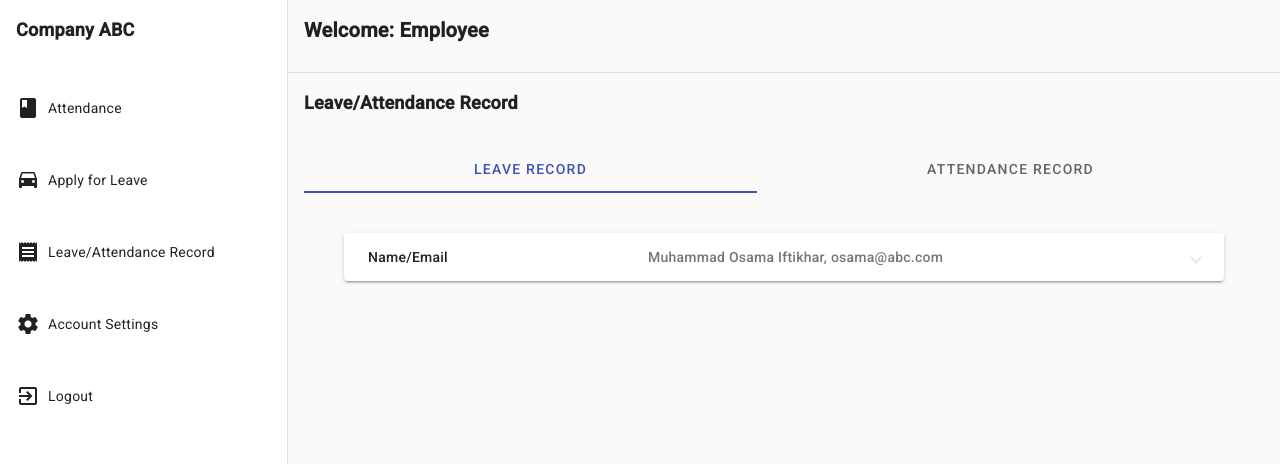
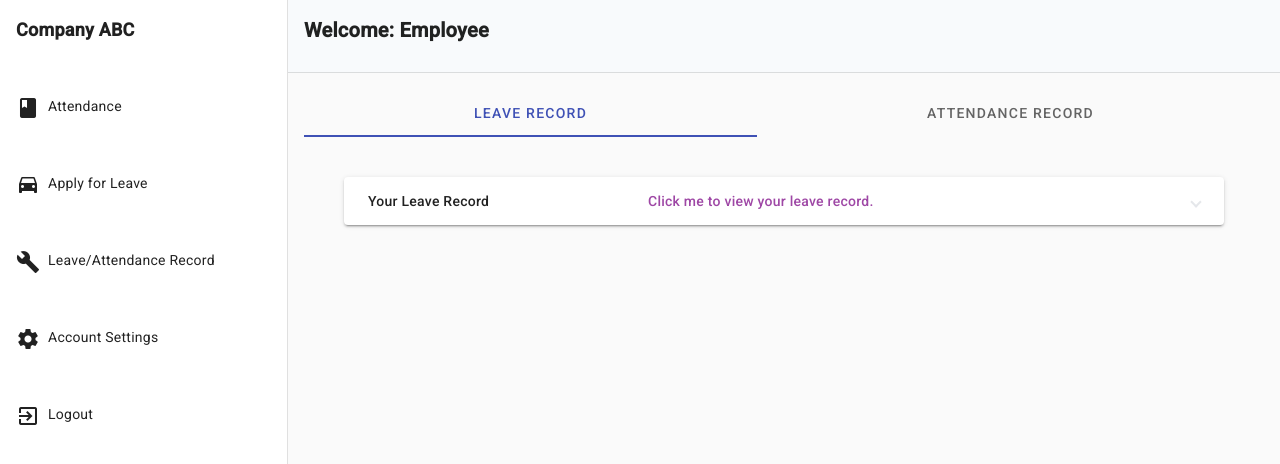
Before and after one commit to VuProjectCS619/leave-attendance-record-system-fe, an Angular app: page /employee/record in a window 1280 px wide. Shown: the top 464 px of the page. Built offline with nearby package versions, Linux system fonts and the light colour scheme.

Commit message:
added texts on employee dashboard

```diff
--- a/src/app/account/login/login.component.ts
+++ b/src/app/account/login/login.component.ts
@@ -27,14 +27,14 @@ export class LoginComponent {
 
   navigate() {
     // Check the user's role here
-    let userRole = "admin";
+    let userRole = "employee";
 
     if (userRole === 'admin') {
       this.route.navigate(['/admin/add-employee']).then(r => true );
     } else if(userRole === 'employee') {
       this.route.navigate(['/employee/attendance']).then(r => true);
     } else{
-      this.route.navigate(['http://localhost:4200/']).then(r => false);
+      this.route.navigate(['']).then(r => false);
     }
   }
   // onClick (){
--- a/src/app/employee/account-setting/account-setting.component.html
+++ b/src/app/employee/account-setting/account-setting.component.html
@@ -5,11 +5,11 @@
   <!--Card-->
     <mat-card class="w-96 h-auto shadow-xl p-4 ">
       <div class="flex flex-col gap-4">
-        <p class=" text-xs font-semibold">Name:{{" "}}<span class="font-normal ">{{myName}}</span> </p>
-        <p class=" text-xs font-semibold">Email:{{" "}}<span class="font-normal ">{{myEmail}}</span> </p>
-        <p class=" text-xs font-semibold">Salary:{{" "}}<span class="font-normal ">{{mySalary}}</span> </p>
-        <p class=" text-xs font-semibold">Designation:{{" "}}<span class="font-normal ">{{myDesignation}}</span> </p>
-        <p class=" text-xs font-semibold">Contact:{{" "}}<span class="font-normal ">{{myContact}}</span></p>
+        <div class="flex flex-col gap-2">
+          <mat-card-title>Update Profile Settings</mat-card-title>
+          <mat-card-subtitle class="text-fuchsia-800/80">Here you can update your profile information</mat-card-subtitle>
+          <mat-card-subtitle class="text-red-800/80 ">Note: To update your other credentials, contact your admin.</mat-card-subtitle>
+        </div>
         <!--Update Name-->
         <div class="flex flex-col" >
         <mat-form-field appearance="fill">
@@ -36,19 +36,6 @@
           </div>
         </mat-card-actions>
         </div>
-        <!--Contact Number -->
-        <div class="flex  flex-col" >
-        <mat-form-field appearance="fill">
-          <mat-label>Update Contact</mat-label>
-          <input matInput placeholder="00123243831">
-        </mat-form-field>
-        <mat-card-actions>
-          <!--Button -->
-          <div class="flex w-full justify-end ">
-            <button  mat-raised-button  color="primary">UPDATE</button>
-          </div>
-        </mat-card-actions>
-        </div>
       </div>
     </mat-card>
   </div>
--- a/src/app/employee/apply-for-leave/apply-for-leave.component.html
+++ b/src/app/employee/apply-for-leave/apply-for-leave.component.html
@@ -1,7 +1,4 @@
 <div class=" flex flex-col gap-4">
-  <div>
-    <p class="text-lg font-semibold">Leave Management </p>
-  </div>
   <!--Tabs-->
   <mat-tab-group  dynamicHeight  >
     <!--Tab 1 Apply for leave-->
@@ -9,9 +6,12 @@
       <!-- Card -->
       <div class="flex gap-10 flex-col p-10 " >
         <mat-card class="w-auto h-auto shadow-xl p-4  " >
-          <div class="flex flex-col gap-4">
-            <p class=" text-xs font-semibold">Name:{{" "}}<span class="font-normal ">{{userName}}</span> </p>
-            <p class=" text-xs font-semibold">Email:{{" "}}<span class="font-normal ">{{email}}</span> </p>
+          <div class="flex flex-col gap-6">
+            <div class="flex flex-col gap-2">
+              <mat-card-title >Leave Count Manager:</mat-card-title>
+              <mat-card-subtitle class="text-fuchsia-800/80" >These are your leave limit (Managed by Admin).</mat-card-subtitle>
+              <mat-card-subtitle class="text-red-800/80">Note: In any case contact admin to reschedule your leave limit.</mat-card-subtitle>
+            </div>
             <mat-tab-group>
               <mat-tab label="Casual Leaves">
                 <div class="flex justify-evenly mt-4">
@@ -35,14 +35,16 @@
                 </div>
               </mat-tab>
             </mat-tab-group>
-
-
           </div>
         </mat-card>
       <!--Apply for leave -->
         <mat-card class="w-96 h-auto shadow-xl p-4 ">
           <div class="flex flex-col gap-4">
-        <!-- Date Picker-->
+            <div class="flex flex-col gap-2">
+              <mat-card-title >Apply For Leave</mat-card-title>
+              <mat-card-subtitle class="text-red-800/80">Note: Check your Leave limit before applying for leave.</mat-card-subtitle>
+            </div>
+            <!-- Date Picker-->
             <mat-form-field appearance="fill">
               <mat-label>To Date</mat-label>
               <input matInput [matDatepicker]="toPicker">
--- a/src/app/employee/attendance/attendance.component.html
+++ b/src/app/employee/attendance/attendance.component.html
@@ -1,13 +1,13 @@
 <div class=" flex flex-col gap-4">
-  <div>
-    <p class=" text-lg font-semibold">Attendance</p>
-  </div>
   <!--Card-->
   <div class="flex gap-4 flex-wrap" >
-    <mat-card class="w-96 h-auto shadow-xl p-4 " >
+    <mat-card class="w-96 h-auto shadow-xl p-4 flex-col gap-6 " >
+      <div class="flex flex-col gap-2">
+          <mat-card-title>Attendance</mat-card-title>
+          <mat-card-subtitle class="text-fuchsia-800/80">Mark your attendance here.</mat-card-subtitle>
+          <mat-card-subtitle class="text-red-700/80">Note: Attendance can be marked only once in a day.</mat-card-subtitle>
+      </div>
       <div class="flex flex-col gap-4">
-        <p class=" text-xs font-semibold">Name:{{" "}}<span class="font-normal ">{{userName}}</span> </p>
-        <p class=" text-xs font-semibold">Email:{{" "}}<span class="font-normal ">{{email}}</span> </p>
         <p class=" text-xs font-semibold">Time IN:{{" "}}<span class="font-normal ">{{timeIn}}</span> </p>
         <p class=" text-xs font-semibold">Time OUT:{{" "}}<span class="font-normal ">{{timeOut}}</span> </p>
       </div>
--- a/src/app/employee/record/record.component.html
+++ b/src/app/employee/record/record.component.html
@@ -1,7 +1,4 @@
 <div class=" flex flex-col gap-4">
-  <div>
-    <p class="text-lg font-semibold">Leave/Attendance Record</p>
-  </div>
   <!--Tabs-->
   <mat-tab-group  dynamicHeight  >
     <!--Tab 1 Leave Request-->
@@ -12,10 +9,10 @@
           <mat-expansion-panel >
             <mat-expansion-panel-header>
               <mat-panel-title>
-                Name/Email
+                  Your Leave Record
               </mat-panel-title>
-              <mat-panel-description >
-                {{name}}, {{email}}
+              <mat-panel-description class="text-fuchsia-800/80" >
+                Click me to view your leave record.
               </mat-panel-description>
             </mat-expansion-panel-header>
             <div class="flex gap-4 flex-wrap p-10" >
@@ -38,16 +35,17 @@
       <div class="flex gap-4 flex-wrap p-10" >
         <mat-card class="w-96 h-auto shadow-xl p-4" *ngFor="let attendance of attendanceRecord">
           <div class="flex flex-col gap-4">
-            <mat-card-title>Attendance</mat-card-title>
-            <p class=" text-xs font-semibold">Name:{{" "}}<span class="font-normal ">{{attendance.name}}</span> </p>
-            <p class=" text-xs font-semibold">ID:{{" "}}<span class="font-normal ">{{attendance.employeeID}}</span> </p>
+            <mat-card-title>Attendance Record</mat-card-title>
+            <mat-card-subtitle class="text-fuchsia-700/80">Here you can check your attendance record.</mat-card-subtitle>
+
+            <mat-card-actions>
+              <!--Button -->
+              <div class="flex w-full justify-center" >
+                <button class="w-full uppercase" mat-raised-button  color="primary" (click)="openDialog()">Click to view</button>
+              </div>
+            </mat-card-actions>
           </div>
-          <mat-card-actions>
-            <!--Button -->
-            <div class="flex w-full justify-center" >
-              <button class="w-full" mat-raised-button  color="primary" (click)="openDialog()">VIEW RECORD</button>
-            </div>
-          </mat-card-actions>
+
         </mat-card>
       </div>
 
--- a/src/app/shared/side-nav-admin/side-nav-admin.component.html
+++ b/src/app/shared/side-nav-admin/side-nav-admin.component.html
@@ -4,24 +4,24 @@
     <p class="text-lg font-semibold p-4">Company ABC</p>
     <mat-list>
       <div class="flex flex-col gap-12 p-4 w-full">
-        <div class="flex items-center gap-2">
-          <mat-icon>note_add</mat-icon>
+        <div class="flex gap-2 hover:underline hover:text-fuchsia-800">
+          <a routerLink="/admin/add-employee"><mat-icon>note_add</mat-icon></a>
           <a routerLink="/admin/add-employee">Add Employee</a>
         </div>
-        <div class="flex items-center gap-2">
-          <mat-icon>supervised_user_circle</mat-icon>
+        <div class="flex gap-2 hover:underline hover:text-fuchsia-800">
+          <a routerLink="/admin/employee-management"><mat-icon>supervised_user_circle</mat-icon></a>
           <a routerLink="/admin/employee-management">Employee Management</a>
         </div>
-        <div class="flex items-center gap-2">
-          <mat-icon>build</mat-icon>
+        <div class="flex gap-2 hover:underline hover:text-fuchsia-800">
+          <a routerLink="/admin/leave-management"><mat-icon>build</mat-icon></a>
           <a routerLink="/admin/leave-management">Leave Management</a>
         </div>
-        <div class="flex items-center gap-2">
-          <mat-icon>receipt</mat-icon>
+        <div class="flex gap-2 hover:underline hover:text-fuchsia-800">
+          <a routerLink="/admin/record"><mat-icon>receipt</mat-icon></a>
           <a routerLink="/admin/record">Leave/Attendance Record</a>
         </div>
-        <div class="flex items-center gap-2">
-          <mat-icon>exit_to_app</mat-icon>
+        <div class="flex gap-2 hover:underline hover:text-fuchsia-800">
+          <a routerLink=""><mat-icon>exit_to_app</mat-icon></a>
           <a routerLink="">Logout</a>
         </div>
       </div>
--- a/src/app/shared/side-nav-employee/side-nav-employee.component.html
+++ b/src/app/shared/side-nav-employee/side-nav-employee.component.html
@@ -3,25 +3,25 @@
   <mat-drawer mode="side" opened class="w-72 ">
     <p class="text-lg font-semibold p-4">Company ABC</p>
     <mat-list>
-      <div class="flex flex-col gap-12 p-4  w-full">
-        <div class="flex items-center gap-2">
-          <mat-icon>book</mat-icon>
+      <div class="flex flex-col gap-12 p-4 w-full">
+        <div class="flex gap-2 hover:underline hover:text-fuchsia-800">
+          <a routerLink="/employee/attendance"><mat-icon>book</mat-icon></a>
           <a routerLink="/employee/attendance">Attendance</a>
         </div>
-        <div class="flex items-center gap-2">
-          <mat-icon>time_to_leave</mat-icon>
+        <div class="flex gap-2 hover:underline hover:text-fuchsia-800">
+          <a routerLink="/employee/apply-for-leave"><mat-icon>time_to_leave</mat-icon></a>
           <a routerLink="/employee/apply-for-leave">Apply for Leave</a>
         </div>
-        <div class="flex items-center gap-2">
-          <mat-icon>receipt</mat-icon>
+        <div class="flex gap-2 hover:underline hover:text-fuchsia-800">
+          <a routerLink="/employee/record"><mat-icon>build</mat-icon></a>
           <a routerLink="/employee/record">Leave/Attendance Record</a>
         </div>
-        <div class="flex items-center gap-2">
-          <mat-icon>settings</mat-icon>
+        <div class="flex gap-2 hover:underline hover:text-fuchsia-800">
+          <a routerLink="/employee/account-setting"><mat-icon>settings</mat-icon></a>
           <a routerLink="/employee/account-setting">Account Settings</a>
         </div>
-        <div class="flex items-center gap-2">
-          <mat-icon>exit_to_app</mat-icon>
+        <div class="flex gap-2 hover:underline hover:text-fuchsia-800">
+          <a routerLink=""><mat-icon>exit_to_app</mat-icon></a>
           <a routerLink="">Logout</a>
         </div>
       </div>
```
